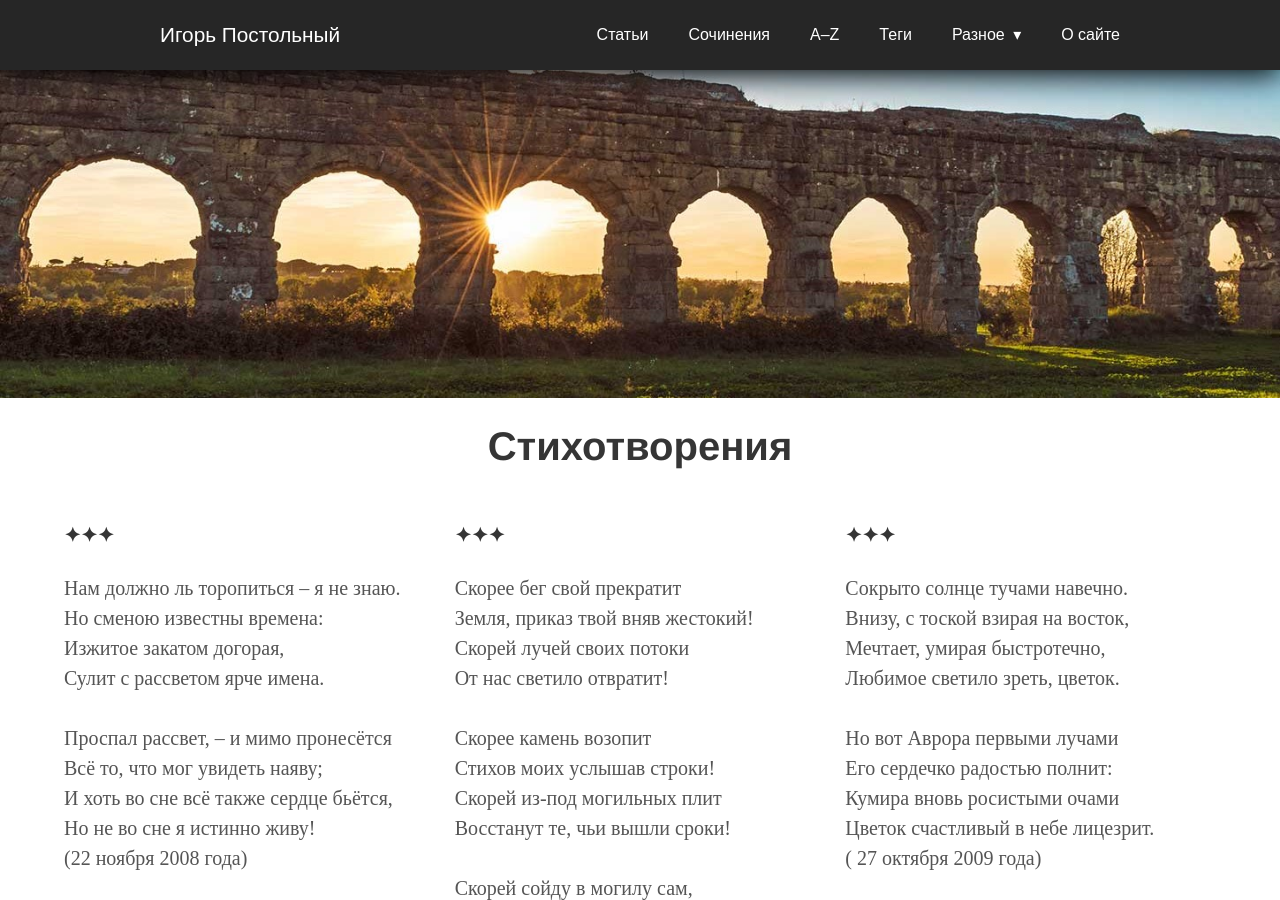
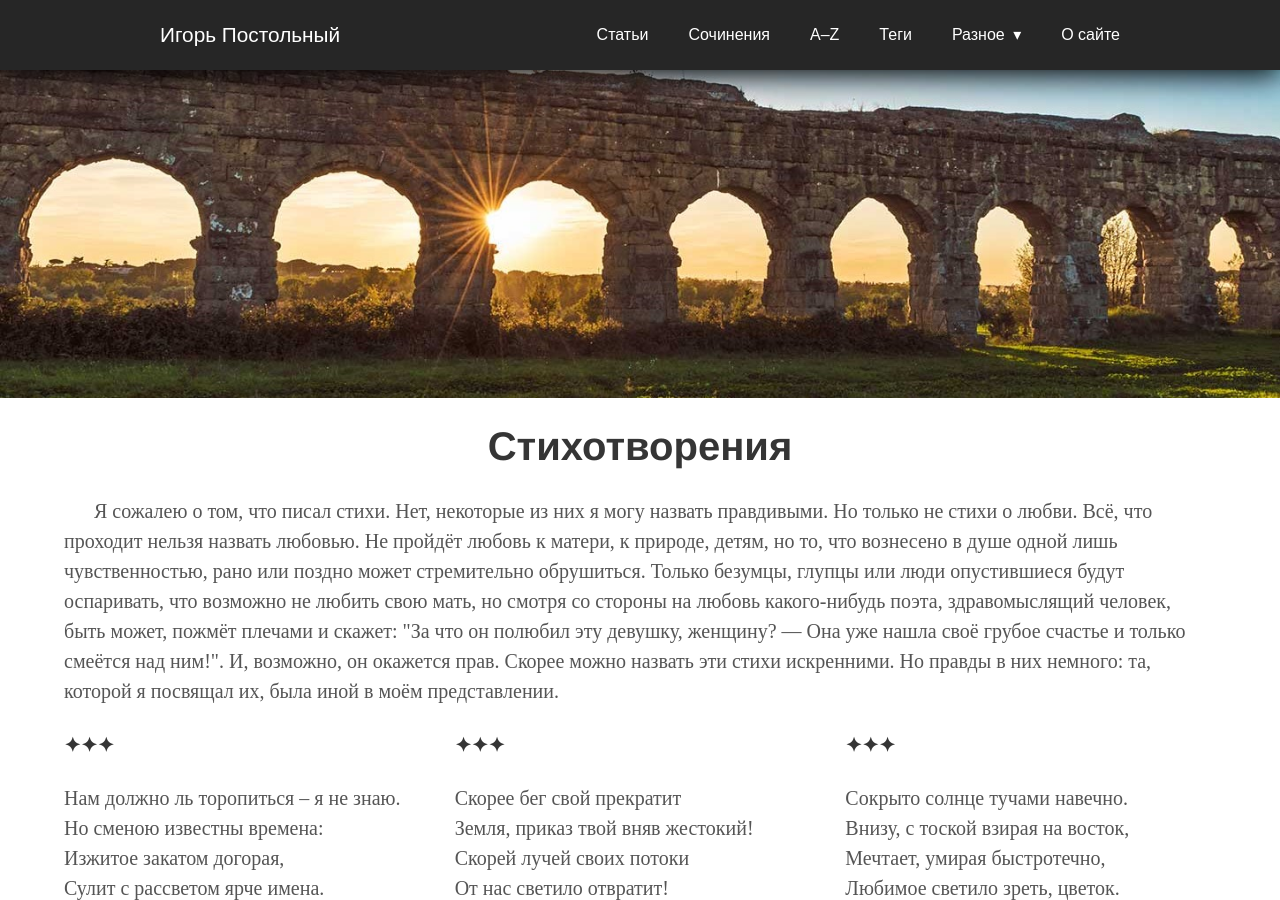
Before and after one commit to postolny/postolny.github.io, a Jekyll site: the page built from _pages/poesia.html, in a window 1280 px wide and 900 px high. Built offline with Jekyll 4.4.1, drawn with Linux system fonts in a browser that asks for light colours.

Commit message:
Add files via upload

```diff
--- a/_pages/poesia.html
+++ b/_pages/poesia.html
@@ -7,6 +7,7 @@ permalink: /poesia/
 ---
 
 <h1>{{ page.title }}</h1>
+<p>Я сожалею о том, что писал стихи. Нет, некоторые из них я могу назвать правдивыми. Но только не стихи о любви. Всё, что проходит нельзя назвать любовью. Не пройдёт любовь к матери, к природе, детям, но то, что вознесено в душе одной лишь чувственностью, рано или поздно может стремительно обрушиться. Только безумцы, глупцы или люди опустившиеся будут оспаривать, что возможно не любить свою мать, но смотря со стороны на любовь какого-нибудь поэта, здравомыслящий человек, быть может, пожмёт плечами и скажет: "За что он полюбил эту девушку, женщину? — Она уже нашла своё грубое счастье и только смеётся над ним!". И, возможно, он окажется прав. Скорее можно назвать эти стихи искренними. Но правды в них немного: та, которой я посвящал их, была иной в моём представлении.</p>
 <div id="columns-container">
   <div class="flex-columns">
     <div class="columns inn">
```
